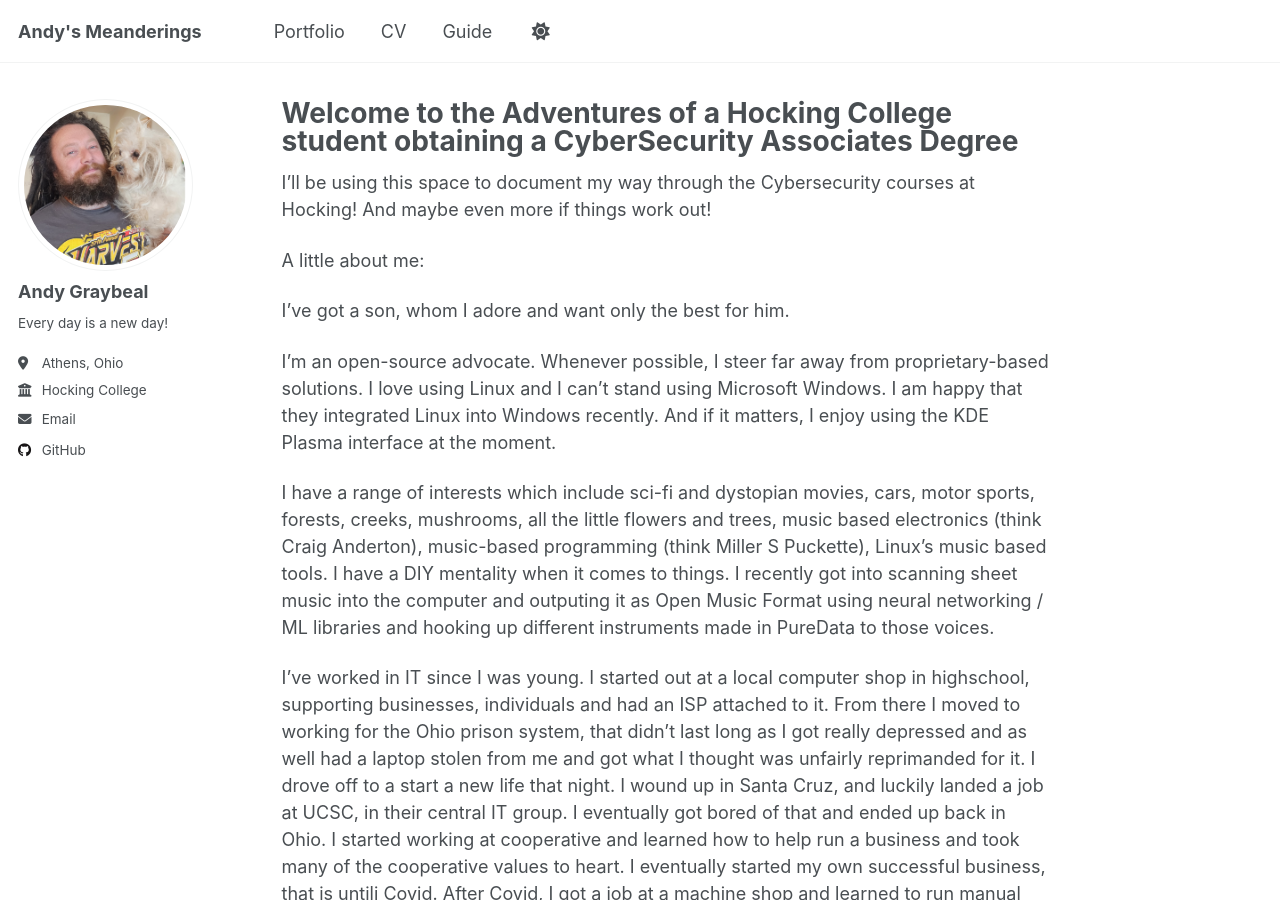
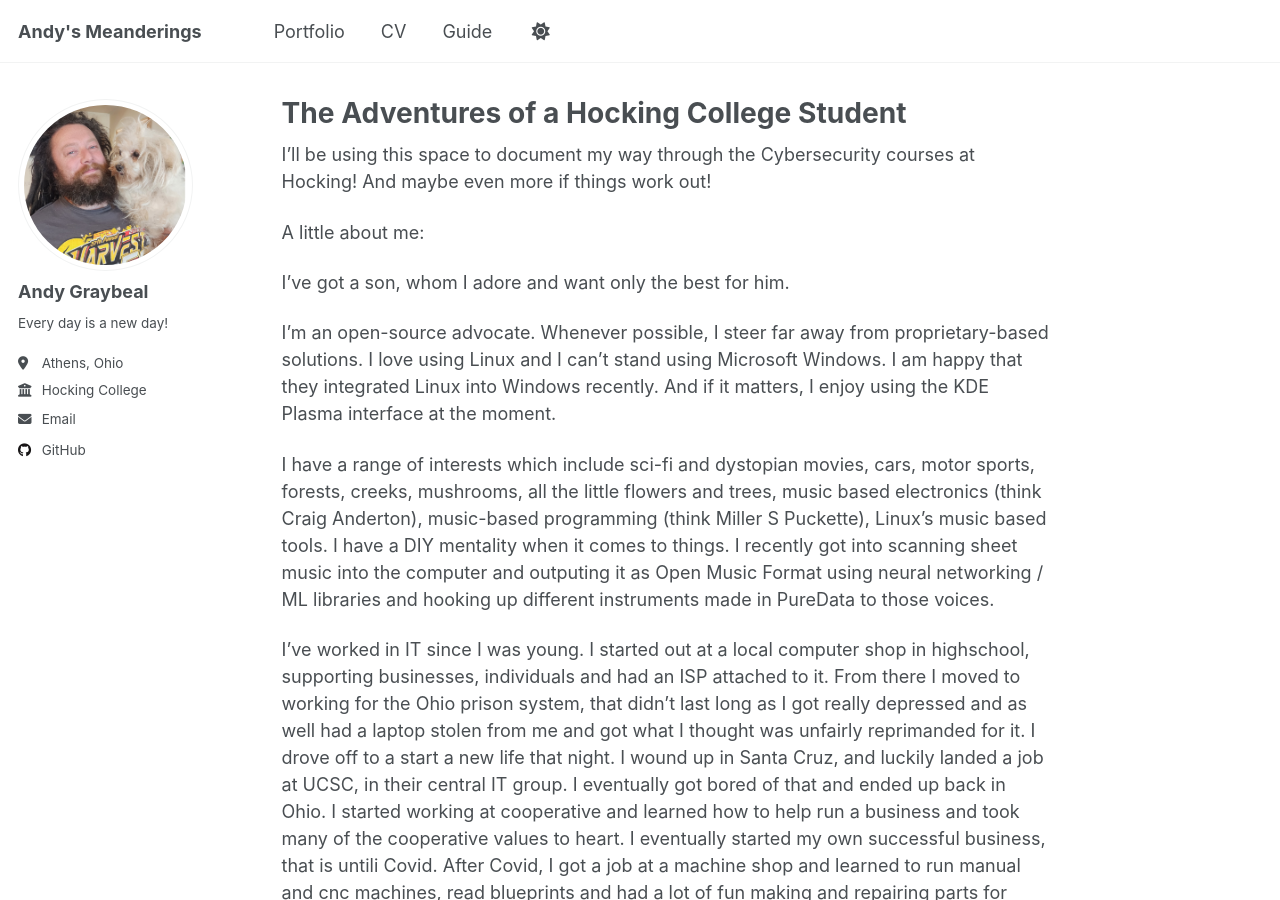
Before and after one commit to andy-graybeal/andy-graybeal.github.io, a Jekyll site: the page built from _pages/about.md, in a window 1280 px wide and 900 px high. Built offline with Jekyll 4.4.1, drawn with Linux system fonts in a browser that asks for light colours; a script that is not in the unit is left out.

Commit message:
Update about.md

```diff
--- a/_pages/about.md
+++ b/_pages/about.md
@@ -1,6 +1,6 @@
 ---
 permalink: /
-title: "Welcome to the Adventures of a Hocking College student obtaining a CyberSecurity Associates Degree"
+title: "The Adventures of a Hocking College Student"
 author_profile: true
 redirect_from:
   - /about/
```
